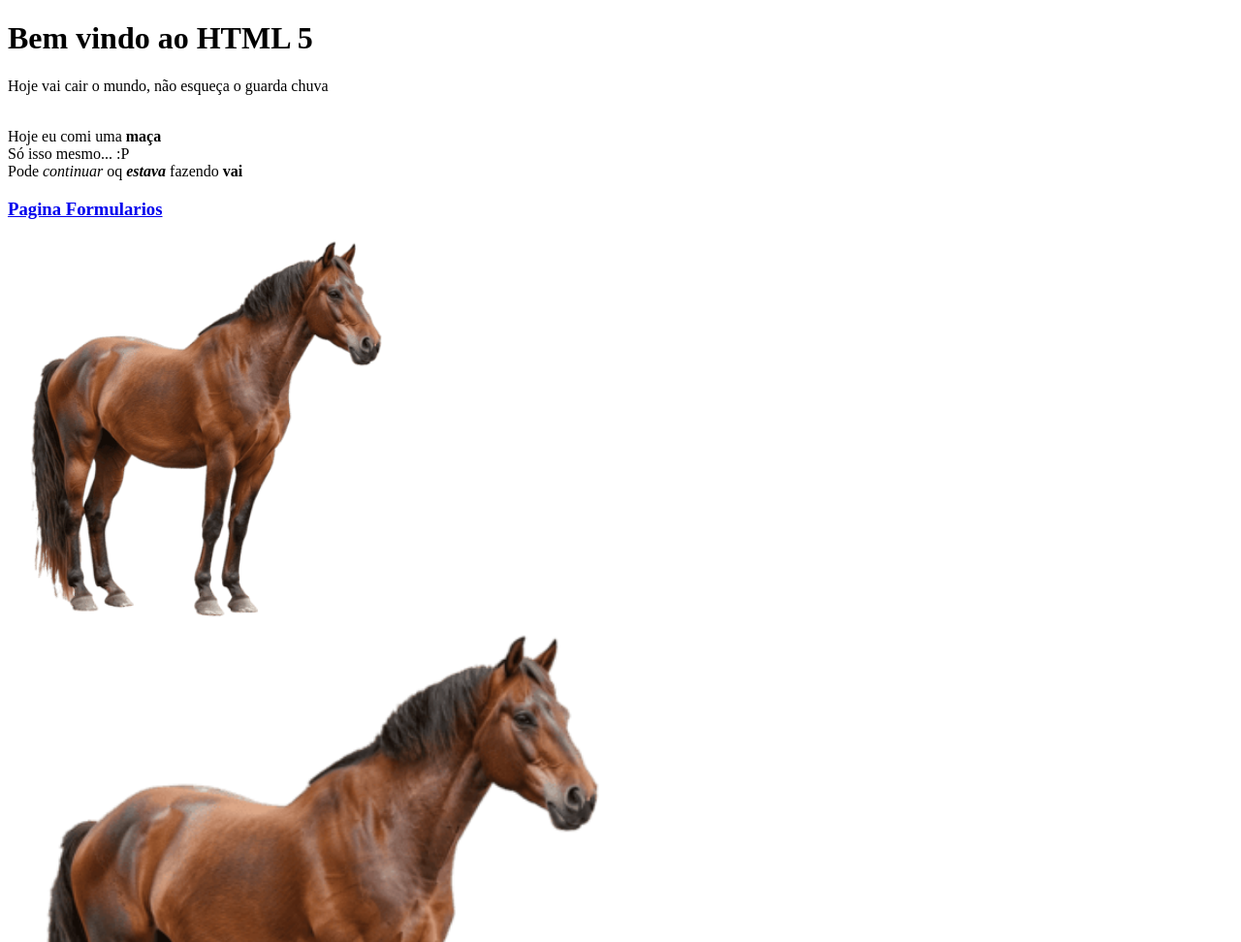
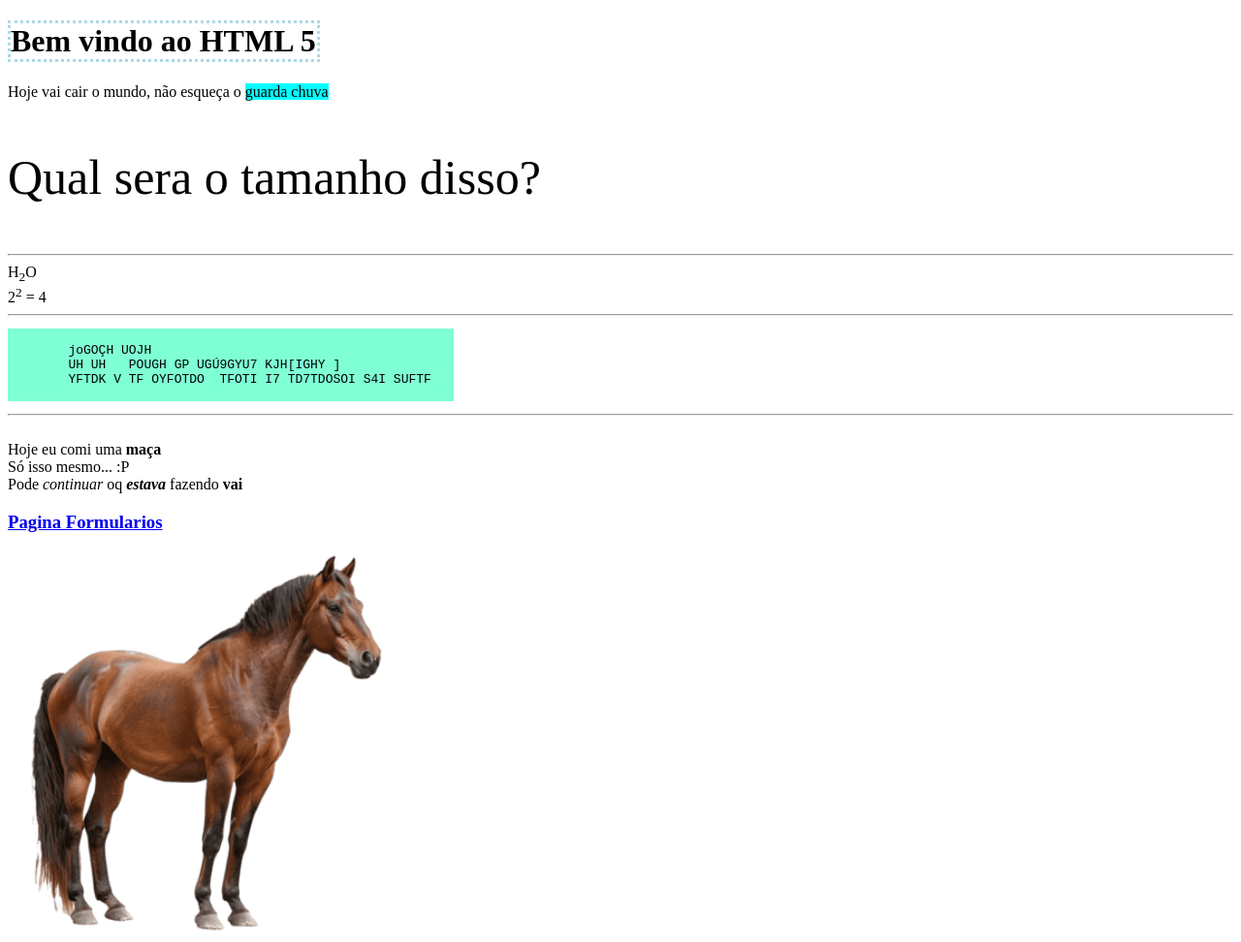
Before and after one commit to Pehc-S2/Aula-HTML, a plain HTML site: page index.html in a window 1280 px wide. Shown: the top 972 px of the page at 97% size. Drawn offline with Linux system fonts and the light colour scheme.

Commit message:
Att.3 - 19/08/25

```diff
--- a/index.html
+++ b/index.html
@@ -4,8 +4,9 @@
 <title>
     Primeira Página
 </title>
+
 <body>
-       <h1>Bem vindo ao HTML 5</h1>
+    <h1 style="border: 3px dotted lightblue; width: 316px;">Bem vindo ao HTML 5</h1>
 
     <!--
        <h2>Bem vindo ao HTML 5</h2>
@@ -16,7 +17,26 @@
        Titulos cada vez menores.
        -->
 
-       <p>Hoje vai cair o mundo, não esqueça o guarda chuva</p>
+    <p>
+        Hoje vai cair o mundo, não esqueça o
+        <mark style="background-color: aqua;">guarda chuva</mark>
+    </p>
+
+    <p style="font-size: 50px;">
+        Qual sera o tamanho disso?
+    </p>
+
+    <hr>
+    H<sub>2</sub>O
+    <br>
+    2<sup>2</sup> = 4
+    <hr>
+    <pre style="background-color: aquamarine; width: 460px;"> <!-- o "pre" vai registrar os espaços e tudo, o que normalmente não aconteceria -->
+        joGOÇH UOJH
+        UH UH   POUGH GP UGÚ9GYU7 KJH[IGHY ]
+        YFTDK V TF OYFOTDO  TFOTI I7 TD7TDOSOI S4I SUFTF
+    </pre>
+    <hr>
 
     <br>
     Hoje eu comi uma <strong>maça</strong>
@@ -25,10 +45,14 @@
     <br>
     Pode <i>continuar</i> oq <b><i>estava</i></b> fazendo <b>vai</b>
     <br>
-        <a href="formulario.html"><h3>Pagina Formularios</h3></a>
+    <a href="formulario.html">
+        <h3>Pagina Formularios</h3>
+    </a>
     <img src="Imagens/Cavalo.png" width="400px" height="400px" alt="Cavalo">
     <br>
-       <img src="Imagens/Cavalo.png" width="50%" height="50%" alt="Cavalo"> <!-- com % ele se atualiza com o tamanho da pagina-->
+    <img src="Imagens/Cavalo.png" width="50%" height="50%" alt="Cavalo">
+    <!-- com % ele se atualiza com base o tamanho da pagina-->
 
 </body>
+
 </html>
```
Lines whose indentation alone changed are shown as unchanged.
